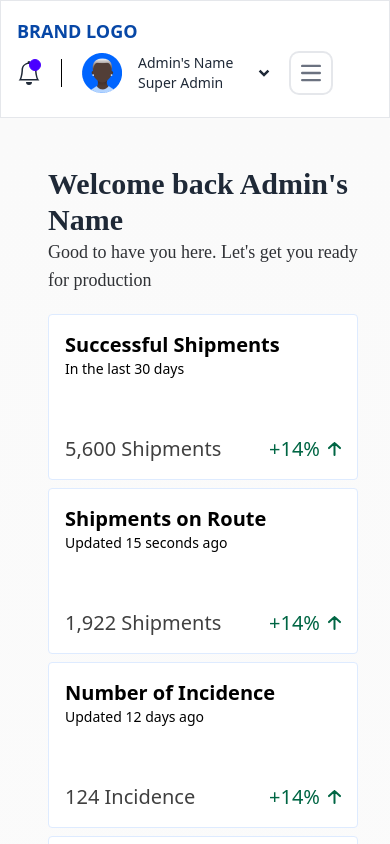
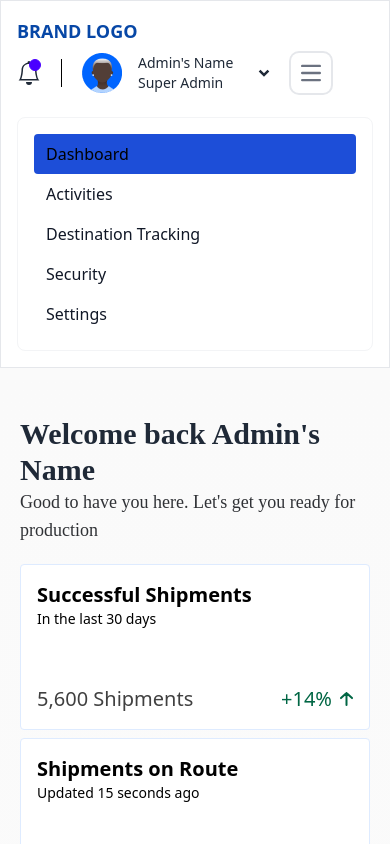
Before and after one commit to mdauwal/Vehicle-Tracking-System, a React (Create React App) app: page / in a window 390 px wide. Both pictures are taken after a click on the button "Open main menu". Shown: the top 844 px of the page. Built offline with nearby package versions, Linux system fonts and the light colour scheme; a small style sheet from the web is missing.

Commit message:
activated hamburger icon

```diff
--- a/src/components/Card.jsx
+++ b/src/components/Card.jsx
@@ -11,7 +11,13 @@ const Card = ({ title, subtext, value, percentage, up }) => {
       <div className="flex justify-between items-center w-full">
         <p class="font-medium text-xl text-[#404040]">{value}</p>
         <div className="flex items-center justify-start gap-2">
-          <p class="font-medium text-xl text-[#006644]">{percentage}</p>
+          <p
+            className={`font-medium text-xl ${
+              up ? "text-[#006644]" : "text-[#BF2600]"
+            }`}
+          >
+            {percentage}
+          </p>
           {up ? <UpwardIcon /> : <DownwardIcon />}
         </div>
       </div>
--- a/src/pages/Dashboard.jsx
+++ b/src/pages/Dashboard.jsx
@@ -76,7 +76,7 @@ const Dashboard = () => {
 
   return (
     <>
-      <div className="flex flex-col items-start justify-start gap-5 min-w-full bg-gradient-to-b from-[#FAFAFA] to-[#FAFAFA80] md:pl-24 md:pr-12 px-5 py-12 pl-12 pr-8">
+      <div className="flex flex-col items-start justify-start gap-5 min-w-full bg-gradient-to-b from-[#FAFAFA] to-[#FAFAFA80] md:px-12 px-5 py-12 ">
         <div className="flex items-start justify-start flex-col">
           <h1 className="font-Avenir text-3xl font-extrabold">
             Welcome back Admin's Name
@@ -123,7 +123,7 @@ const Dashboard = () => {
         <div className="flex flex-wrap items-center justify-center bg-white w-full border border-[#DEEBFF] p-4">
           <div className="flex flex-col gap-4 ">
             <div className="flex flex-col justify-start items-start w-full p-4 gap-4">
-              <h1 className="font-Avenir font-extrabold text-2xl px-10">
+              <h1 className="font-Avenir font-extrabold text-2xl w-full text-center md:text-left">
                 Truck Drivers
               </h1>
 
@@ -181,7 +181,7 @@ const Dashboard = () => {
               </div>
             </div>
           </div>
-          <div className="w-[1px] md:h-52 bg-[#000000] md:mx-10" />
+          <div className="w-[1px] sm:d-none{Toas} md:h-52 bg-[#000000] md:mx-10" />
           <div className="flex flex-col items-start justify-start w-full md:w-1/2  gap-4 md:border-none border-t">
             <h1 className="font-Avenir font-extrabold text-2xl md:m-0 mt-5">
               Title goes here
--- a/src/pages/Layout.jsx
+++ b/src/pages/Layout.jsx
@@ -7,16 +7,16 @@ import { RiArrowDropDownLine } from "react-icons/ri";
 const Layout = () => {
   const [isOpen, setIsOpen] = useState(false);
   return (
-    <div className=" h-screen">
-      <nav class=" mb-0 border shadow-md w-full">
-        <div class="max-w-screen-xl flex flex-wrap items-center justify-between mx-auto p-4">
+    <div className=" h-screen scro">
+      <nav className="mb-0 border shadow-md w-full">
+        <div className="max-w-screen-xl flex flex-wrap items-center justify-between mx-auto p-4">
           <span className="font-Dmsans text-lg font-bold text-[#0747A6]">
             BRAND LOGO
           </span>
 
-          <div class="flex flex-wrap justify-evenly items-center md:order-2 space-x-3 md:space-x-0 rtl:space-x-reverse">
-            <div className="flex  justify-center items-center">
-              <div className="relative border-r border-black  ">
+          <div className="flex flex-wrap justify-evenly items-center md:order-2 space-x-3 md:space-x-0 rtl:space-x-reverse">
+            <div className="flex justify-center items-center">
+              <div className="relative border-r border-black">
                 <BsBell className="text-2xl mr-5 h-7" />
                 <span className="absolute top-0 right-5 badge badge-xs badge-primary indicator-item"></span>
               </div>
@@ -25,7 +25,7 @@ const Layout = () => {
                 <div className="ml-5">
                   <img src={Beepboop} alt="" />
                 </div>
-                <div class="  text-sm px-4 py-2">
+                <div className="text-sm px-4 py-2">
                   <p>Admin's Name</p>
                   <span className="text-2xs">Super Admin</span>
                 </div>
@@ -37,14 +37,14 @@ const Layout = () => {
             <button
               data-collapse-toggle="navbar-cta"
               type="button"
-              onClick={() => setIsOpen(!isOpen)}
-              class="inline-flex items-center p-2 w-10 h-10 justify-center text-sm text-gray-500 rounded-lg md:hidden hover:bg-gray-100 focus:outline-none focus:ring-2 focus:ring-gray-200 dark:text-gray-400 dark:hover:bg-gray-700 dark:focus:ring-gray-600"
+              onClick={() => setIsOpen(!isOpen)} // Toggle isOpen state
+              className="inline-flex items-center p-2 w-10 h-10 justify-center text-sm text-gray-500 rounded-lg md:hidden hover:bg-gray-100 focus:outline-none focus:ring-2 focus:ring-gray-200 dark:text-gray-400 dark:hover:bg-gray-700 dark:focus:ring-gray-600"
               aria-controls="navbar-cta"
-              aria-expanded="false"
+              aria-expanded={isOpen}
             >
-              <span class="sr-only">Open main menu</span>
+              <span className="sr-only">Open main menu</span>
               <svg
-                class="w-5 h-5"
+                className="w-5 h-5"
                 aria-hidden="true"
                 xmlns="http://www.w3.org/2000/svg"
                 fill="none"
@@ -52,25 +52,27 @@ const Layout = () => {
               >
                 <path
                   stroke="currentColor"
-                  stroke-linecap="round"
-                  stroke-linejoin="round"
-                  stroke-width="2"
+                  strokeLinecap="round"
+                  strokeLinejoin="round"
+                  strokeWidth="2"
                   d="M1 1h15M1 7h15M1 13h15"
                 />
               </svg>
             </button>
           </div>
+
+          {/* MOBILE MENU */}
           <div
-            class={`items-center justify-between hidden w-full md:flex md:w-auto md:order-1 ${
+            className={`items-center justify-between w-full md:flex md:w-auto md:order-1 ${
               isOpen ? "block" : "hidden"
             }`}
             id="navbar-cta"
           >
-            <ul class="flex flex-wrap flex-col font-medium p-4 md:p-0 mt-4 border border-gray-100 rounded-lg md:space-x-8 rtl:space-x-reverse md:flex-row md:mt-0 md:border-0  dark:border-gray-700">
+            <ul className="flex flex-wrap flex-col font-medium p-4 md:p-0 mt-4 border border-gray-100 rounded-lg md:space-x-8 rtl:space-x-reverse md:flex-row md:mt-0 md:border-0 dark:border-gray-700">
               <li>
                 <a
                   href="/"
-                  class="block py-2 px-3 md:p-0 text-black bg-blue-700 rounded md:bg-transparent md:text-blue-700 md:dark:text-blue-500"
+                  className="block py-2 px-3 md:p-0 text-black bg-blue-700 rounded md:bg-transparent md:text-blue-700 md:dark:text-blue-500"
                   aria-current="page"
                 >
                   Dashboard
@@ -79,7 +81,7 @@ const Layout = () => {
               <li>
                 <a
                   href="/activities"
-                  class="block py-2 px-3 md:p-0 text-gray-900 rounded hover:bg-gray-100 md:hover:bg-transparent md:hover:text-blue-700 md:dark:hover:text-blue-500  dark:hover:bg-gray-700 dark:hover:text-white md:dark:hover:bg-transparent dark:border-gray-700"
+                  className="block py-2 px-3 md:p-0 text-gray-900 rounded hover:bg-gray-100 md:hover:bg-transparent md:hover:text-blue-700 md:dark:hover:text-blue-500 dark:hover:bg-gray-700 dark:hover:text-white md:dark:hover:bg-transparent dark:border-gray-700"
                 >
                   Activities
                 </a>
@@ -87,7 +89,7 @@ const Layout = () => {
               <li>
                 <a
                   href="/destination-tracking"
-                  class="block py-2 px-3 md:p-0 text-gray-900 rounded hover:bg-gray-100 md:hover:bg-transparent md:hover:text-blue-700 md:dark:hover:text-blue-500  dark:hover:bg-gray-700 dark:hover:text-white md:dark:hover:bg-transparent dark:border-gray-700"
+                  className="block py-2 px-3 md:p-0 text-gray-900 rounded hover:bg-gray-100 md:hover:bg-transparent md:hover:text-blue-700 md:dark:hover:text-blue-500 dark:hover:bg-gray-700 dark:hover:text-white md:dark:hover:bg-transparent dark:border-gray-700"
                 >
                   Destination Tracking
                 </a>
@@ -95,7 +97,7 @@ const Layout = () => {
               <li>
                 <a
                   href="#"
-                  class="block py-2 px-3 md:p-0 text-gray-900 rounded hover:bg-gray-100 md:hover:bg-transparent md:hover:text-blue-700 md:dark:hover:text-blue-500  dark:hover:bg-gray-700 dark:hover:text-white md:dark:hover:bg-transparent dark:border-gray-700"
+                  className="block py-2 px-3 md:p-0 text-gray-900 rounded hover:bg-gray-100 md:hover:bg-transparent md:hover:text-blue-700 md:dark:hover:text-blue-500 dark:hover:bg-gray-700 dark:hover:text-white md:dark:hover:bg-transparent dark:border-gray-700"
                 >
                   Security
                 </a>
@@ -103,7 +105,7 @@ const Layout = () => {
               <li>
                 <a
                   href="#"
-                  class="block py-2 px-3 md:p-0 text-gray-900 rounded hover:bg-gray-100 md:hover:bg-transparent md:hover:text-blue-700 md:dark:hover:text-blue-500  dark:hover:bg-gray-700 dark:hover:text-white md:dark:hover:bg-transparent dark:border-gray-700"
+                  className="block py-2 px-3 md:p-0 text-gray-900 rounded hover:bg-gray-100 md:hover:bg-transparent md:hover:text-blue-700 md:dark:hover:text-blue-500 dark:hover:bg-gray-700 dark:hover:text-white md:dark:hover:bg-transparent dark:border-gray-700"
                 >
                   Settings
                 </a>
```
